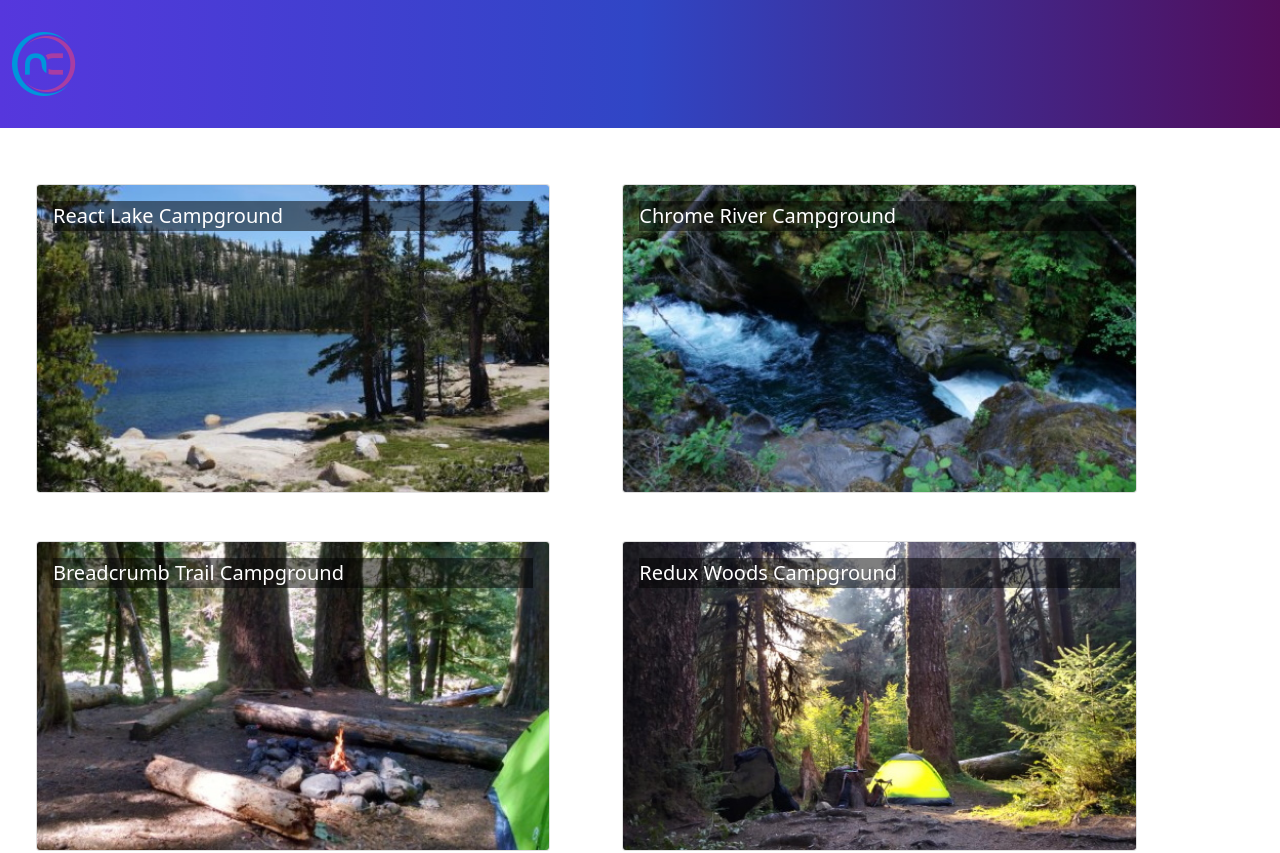
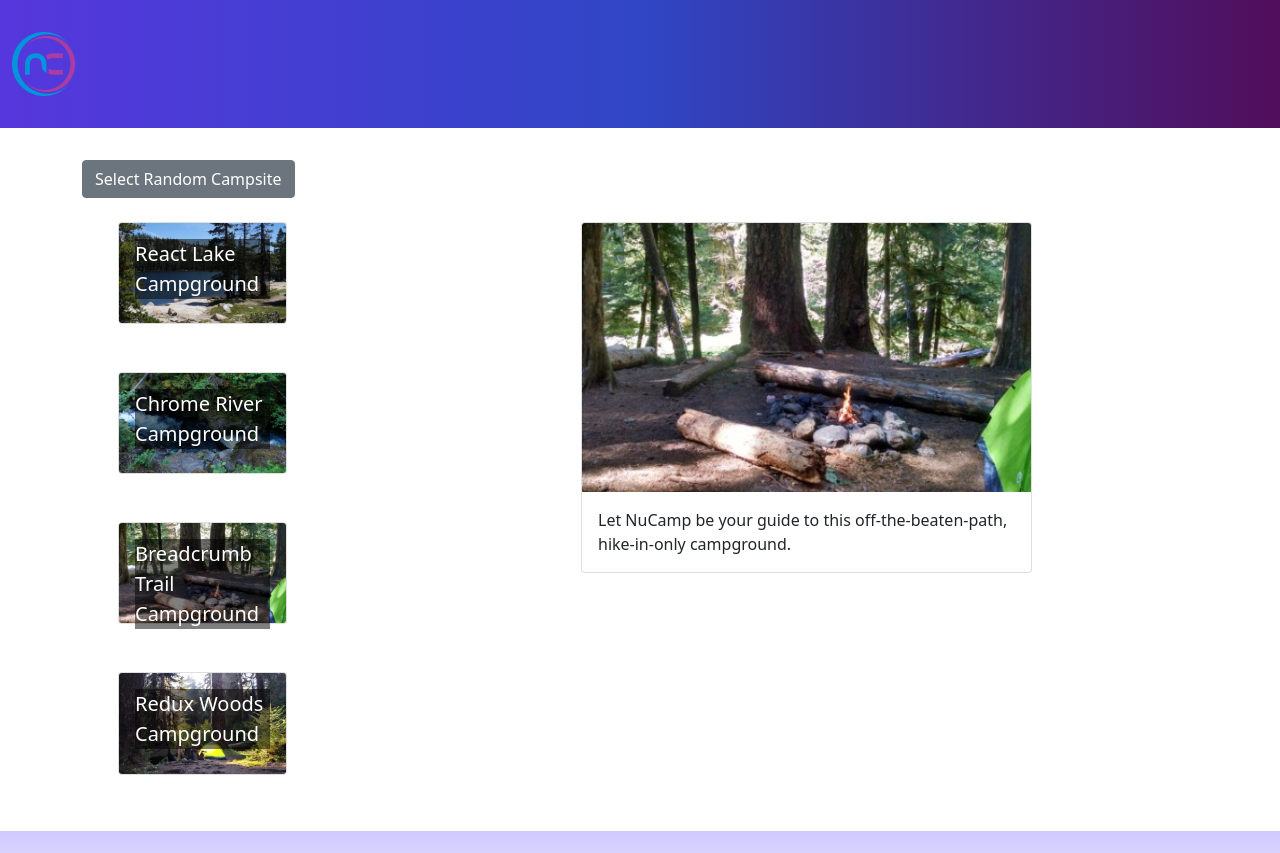
Before and after one commit to abdull254/nucampsite, a React (Create React App) app: page / in a window 1280 px wide. Shown: the top 853 px of the page. Built offline with nearby package versions, Linux system fonts and the light colour scheme.

Commit message:
CompsiteDirectoryPage and CompsiteDetail

```diff
--- a/src/App.js
+++ b/src/App.js
@@ -1,6 +1,6 @@
 import './App.css';
 import Header from './components/Header'
-import CampsitesList from './features/campsites/CampsitesList';
+import CampsiteDirectoryPage from './pages/CampsiteDirectoryPage';
 import Footer from './components/Footer';
 
 
@@ -8,7 +8,7 @@ function App() {
   return (
     <div className="App">
         <Header/>
-        <CampsitesList/>
+        <CampsiteDirectoryPage/>
         <Footer/>
     </div>
   );
--- /dev/null
+++ b/src/features/campsites/CampsiteDetail.js
@@ -0,0 +1,18 @@
+import {Card, CardText, CardImg, Col, CardBody} from 'reactstrap';
+
+const CampsiteDetail = ({campsite}) => {
+    const {image, name, description} = campsite;
+
+    return (
+        <Col md='12' className= 'm-4'>
+            <Card>
+                <CardImg top src={image} alt={name} />
+                <CardBody>
+                    <CardText>{description}</CardText>
+                </CardBody>
+            </Card>
+        </Col>
+    )
+}
+
+export default CampsiteDetail;
--- a/src/features/campsites/CampsitesList.js
+++ b/src/features/campsites/CampsitesList.js
@@ -1,6 +1,6 @@
 import {Col, Row} from 'reactstrap';
 import CampsiteCard from './CampsiteCard';
-import { selectAllCampsites } from './campsitesSlice';
+import { selectAllCampsites } from './CampsitesSlice';
 
 const CampsitesList = () => {
     const campsites = selectAllCampsites();
--- /dev/null
+++ b/src/pages/CampsiteDirectoryPage.js
@@ -0,0 +1,30 @@
+import { Container, Col, Row, Button } from "reactstrap";
+import CampsiteDetail from '../features/campsites/CampsiteDetail';
+import CampsitesList from "../features/campsites/CampsitesList";
+import { selectRandomCampsite } from "../features/campsites/CampsitesSlice";
+
+const CampsiteDirectoryPage = () => {
+    let selectedCampsite = selectRandomCampsite();
+
+    const toggleCompsite = () =>{
+        selectedCampsite = selectRandomCampsite();
+        console.log(selectedCampsite);
+    }
+    return (
+        <Container>
+            <Button onClick={()=> toggleCompsite()}>
+                Select Random Campsite
+            </Button>
+            <Row>
+                <Col sm='7' md='5'>
+                    <CampsitesList/>
+                </Col>
+                <Col sm='7' md='5'>
+                    <CampsiteDetail campsite = {selectedCampsite} />
+                </Col>
+            </Row>
+        </Container>
+    )
+}
+
+export default CampsiteDirectoryPage;
```
Also changed, not shown: 1 other file (tests, documents, lock files or other folders).
